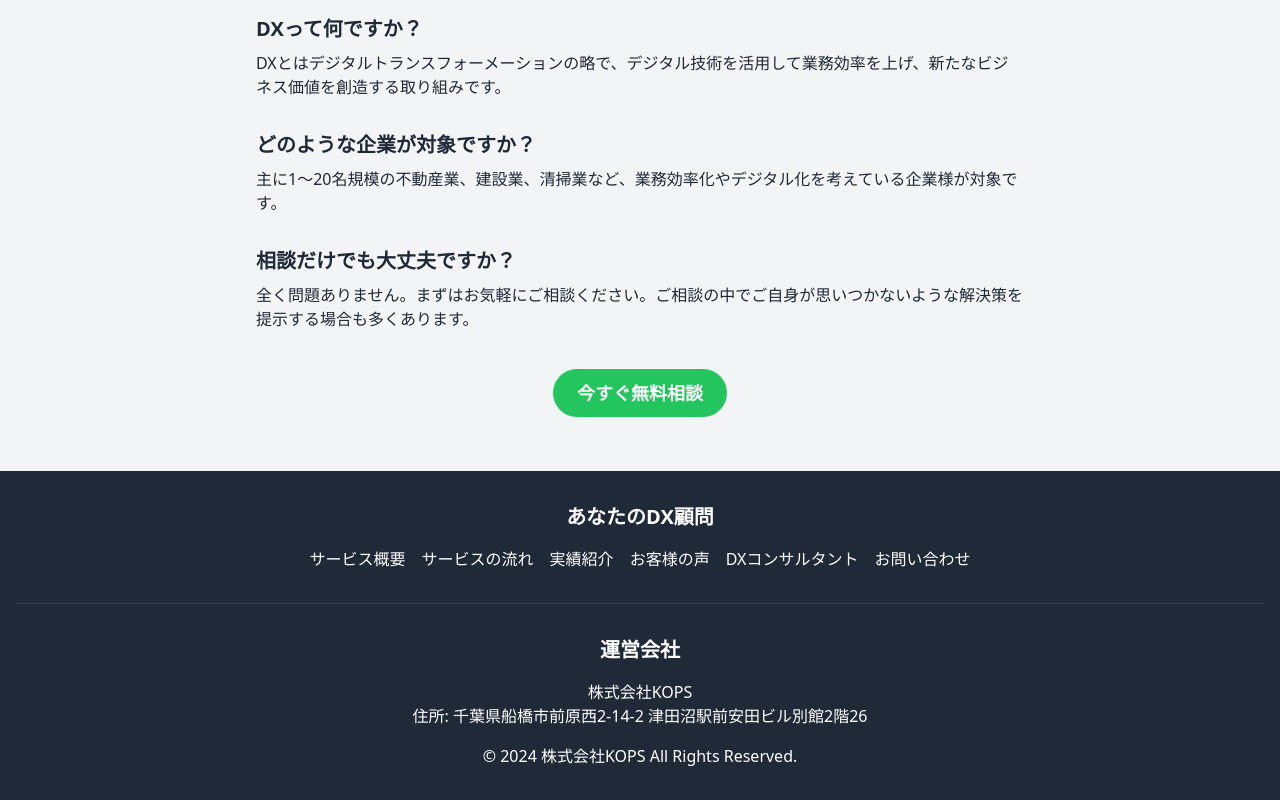
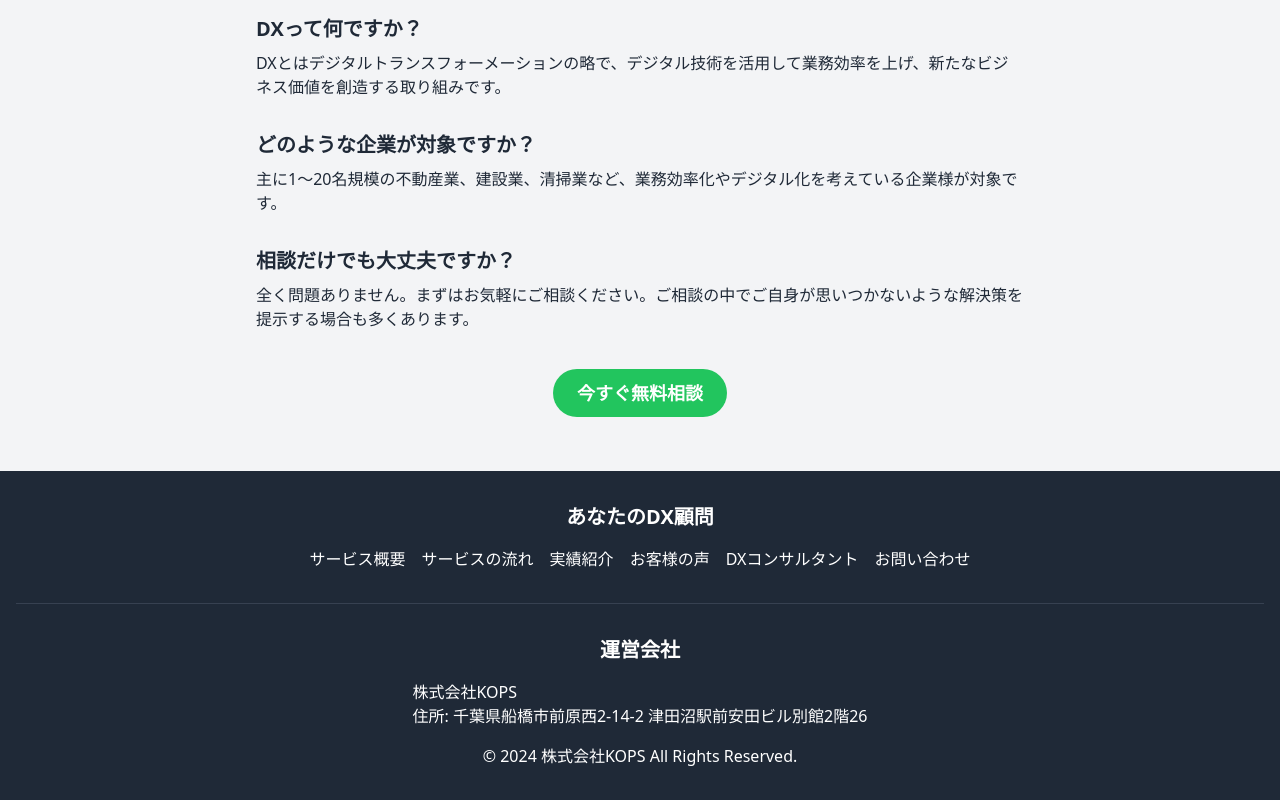
Before and after one commit to h-magome/dx-consulting-landing-page, a Nuxt app: page / in a window 1280 px wide. Shown: the part 5033-5833 px from the top of the page. Built offline with nearby package versions, Linux system fonts and the light colour scheme.

Commit message:
フッターの位置を揃えた

```diff
--- a/components/LandingPage.vue
+++ b/components/LandingPage.vue
@@ -279,8 +279,10 @@
           </div>
           <div class="border-t border-gray-700 pt-8">
             <h3 class="text-xl font-semibold mb-4">運営会社</h3>
-            <p>株式会社KOPS</p>
-            <p>住所: 千葉県船橋市前原西2-14-2 津田沼駅前安田ビル別館2階26</p>
+            <div class="text-left max-w-fit mx-auto">
+              <p>株式会社KOPS</p>
+              <p>住所: 千葉県船橋市前原西2-14-2 津田沼駅前安田ビル別館2階26</p>
+            </div>
             <p class="mt-4">&copy; 2024 株式会社KOPS All Rights Reserved.</p>
           </div>
         </div>
```
